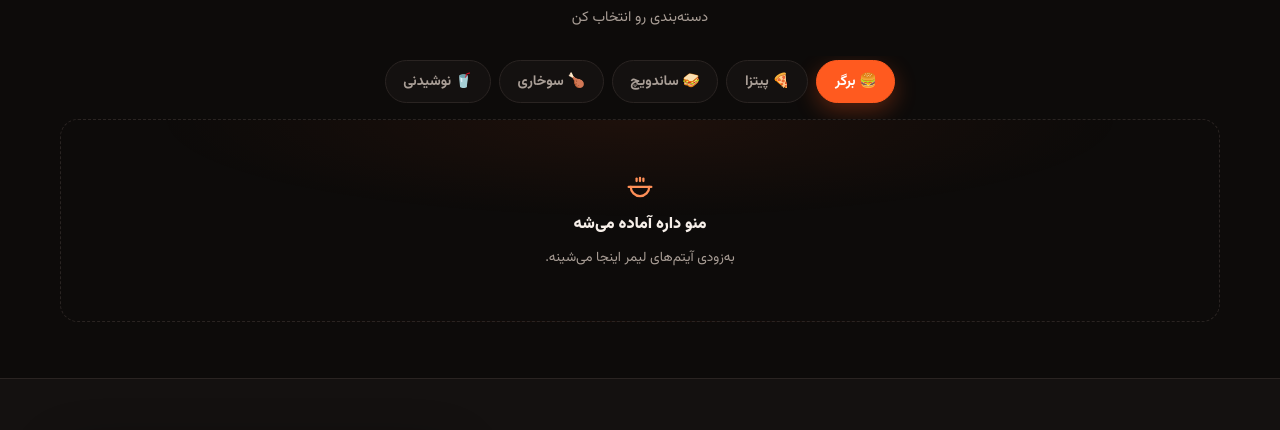
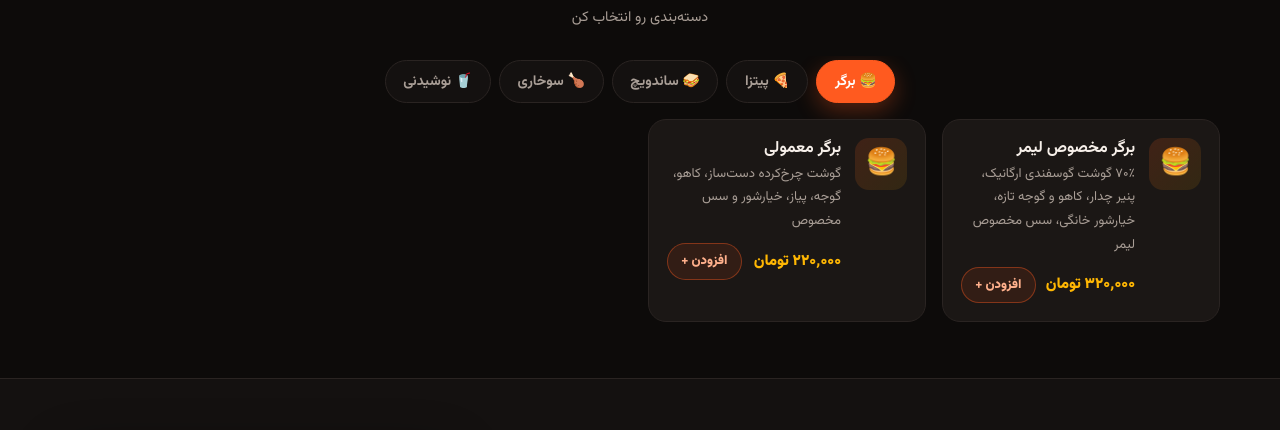
Before and after one commit to ARIANBSM/laymer, a plain HTML site: page index.html in a window 1280 px wide. Shown: the part 985-1415 px from the top of the page. Drawn offline with Linux system fonts and the light colour scheme.

Commit message:
menu: add two burgers

```diff
--- a/assets/js/app.js
+++ b/assets/js/app.js
@@ -6,7 +6,20 @@ const SITE = {
 };
 
 const MENU = {
-  burger: [],
+  burger: [
+    {
+      n: "برگر مخصوص لیمر",
+      d: "۷۰٪ گوشت گوسفندی ارگانیک، پنیر چدار، کاهو و گوجه تازه، خیارشور خانگی، سس مخصوص لیمر",
+      p: 320000,
+      e: "🍔",
+    },
+    {
+      n: "برگر معمولی",
+      d: "گوشت چرخ‌کرده دست‌ساز، کاهو، گوجه، پیاز، خیارشور و سس مخصوص",
+      p: 220000,
+      e: "🍔",
+    },
+  ],
   pizza: [],
   sandwich: [],
   fried: [],
--- a/index.html
+++ b/index.html
@@ -271,6 +271,6 @@
   </div>
 </footer>
 
-<script src="assets/js/app.js?v=c3eff035"></script>
+<script src="assets/js/app.js?v=62c6633c"></script>
 </body>
 </html>
```
